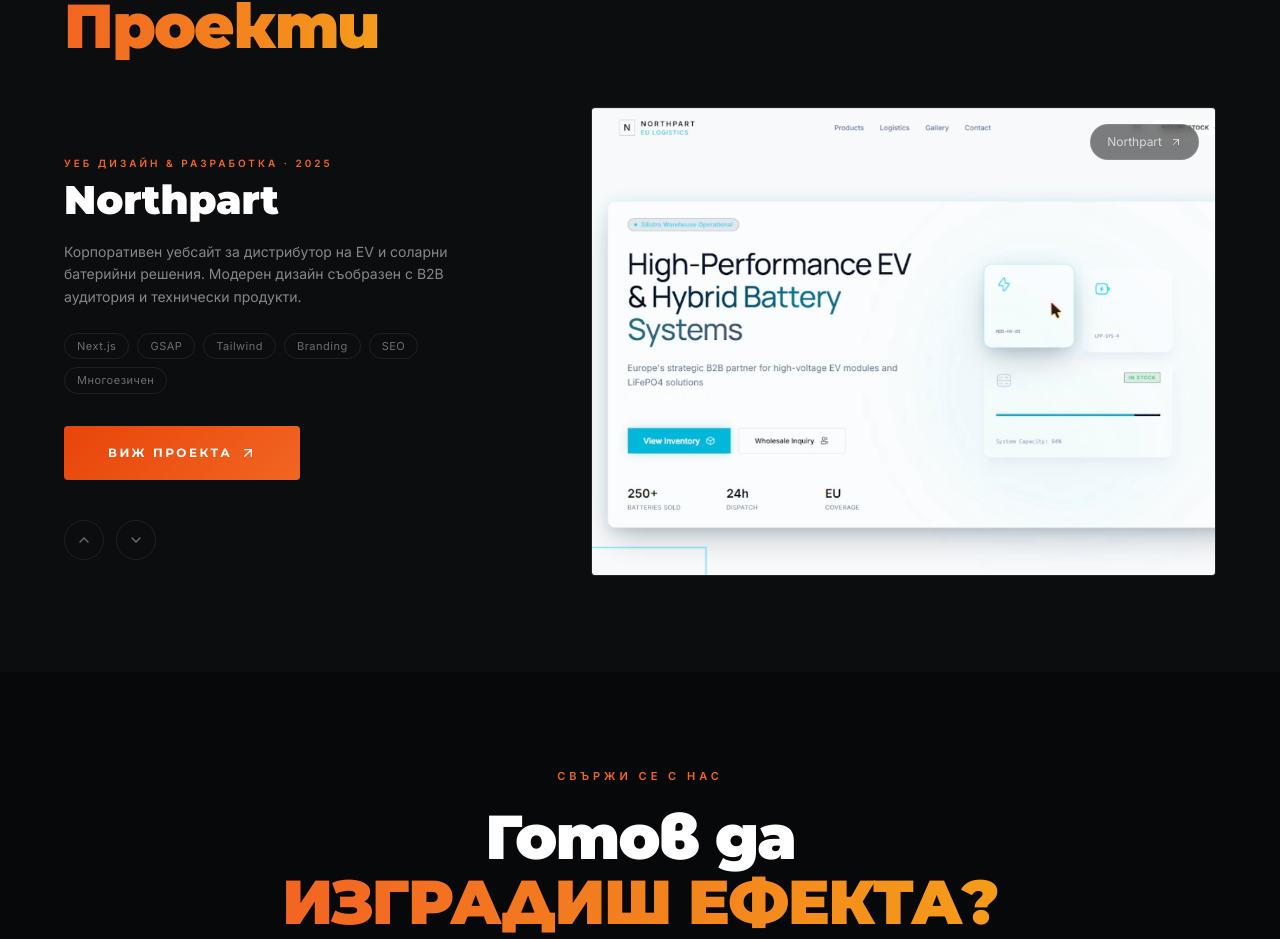
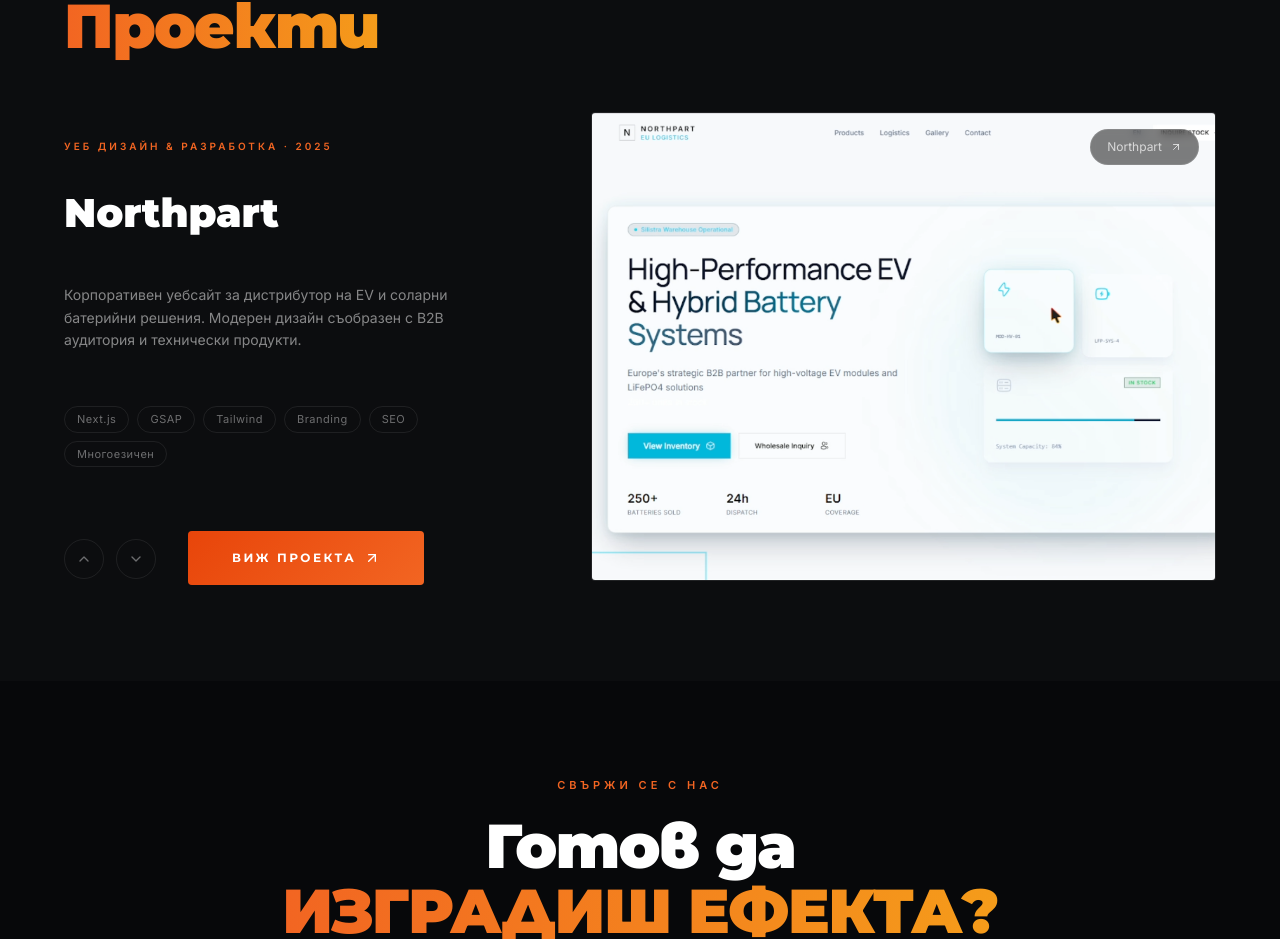
Before and after one commit to emobugs/digital-effect, a Next.js app: page / in a window 1280 px wide. Shown: the part 5029-5968 px from the top of the page. Built offline with nearby package versions, Linux system fonts and the light colour scheme.

Commit message:
some reposition for mobile better ui

```diff
--- a/src/components/sections/Projects.tsx
+++ b/src/components/sections/Projects.tsx
@@ -139,7 +139,7 @@
 					</div>
 
 					{/* Project info */}
-					<div className="flex flex-col items-center md:items-start justify-between min-h-[320px]">
+					<div className="flex flex-col items-center md:items-start justify-between min-h-[360px]">
 						<p className="text-[10px] font-semibold tracking-[3px] uppercase text-[#f26522] mb-1">
 							{project.category} · {project.year}
 						</p>
@@ -175,8 +175,24 @@
 								</span>
 							))}
 						</div>
-
+					</div>
+					<div className="flex gap-8">
 						{/* CTA */}
+						<div className="flex gap-3 mt-2">
+							<button
+								onClick={prev}
+								className="w-10 h-10 rounded-full border border-white/[0.08] flex items-center justify-center text-white/40 hover:border-[#f26522]/40 hover:text-[#f26522] transition-all duration-300"
+							>
+								<ChevronUp className="w-4 h-4" />
+							</button>
+							<button
+								onClick={next}
+								className="w-10 h-10 rounded-full border border-white/[0.08] flex items-center justify-center text-white/40 hover:border-[#f26522]/40 hover:text-[#f26522] transition-all duration-300"
+							>
+								<ChevronDown className="w-4 h-4" />
+							</button>
+						</div>
+						{/* Arrow navigation */}
 						{project.url ? (
 							<a
 								href={project.url}
@@ -188,27 +204,14 @@
 								<ArrowUpRight className="w-4 h-4" />
 							</a>
 						) : (
-							<a href="#cta" className="btn-ghost inline-flex items-center gap-2">
-								Стани следващ клиент
+							<a
+								href="#cta"
+								className="btn-ghost inline-flex items-center text-[10px] gap-2"
+							>
+								Бъди следващия
 								<ArrowRight className="w-4 h-4" />
 							</a>
 						)}
-					</div>
-
-					{/* Arrow navigation */}
-					<div className="flex gap-3 mt-2">
-						<button
-							onClick={prev}
-							className="w-10 h-10 rounded-full border border-white/[0.08] flex items-center justify-center text-white/40 hover:border-[#f26522]/40 hover:text-[#f26522] transition-all duration-300"
-						>
-							<ChevronUp className="w-4 h-4" />
-						</button>
-						<button
-							onClick={next}
-							className="w-10 h-10 rounded-full border border-white/[0.08] flex items-center justify-center text-white/40 hover:border-[#f26522]/40 hover:text-[#f26522] transition-all duration-300"
-						>
-							<ChevronDown className="w-4 h-4" />
-						</button>
 					</div>
 				</div>
 
```
